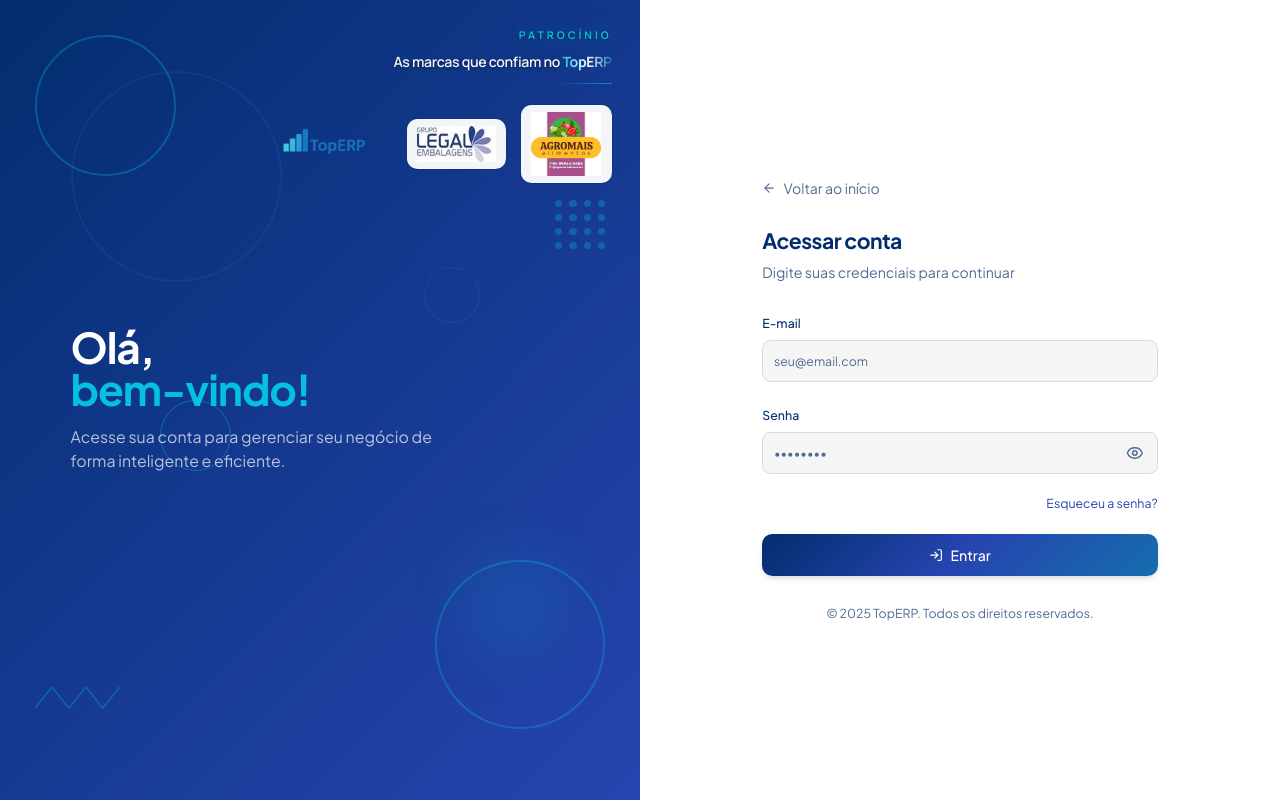
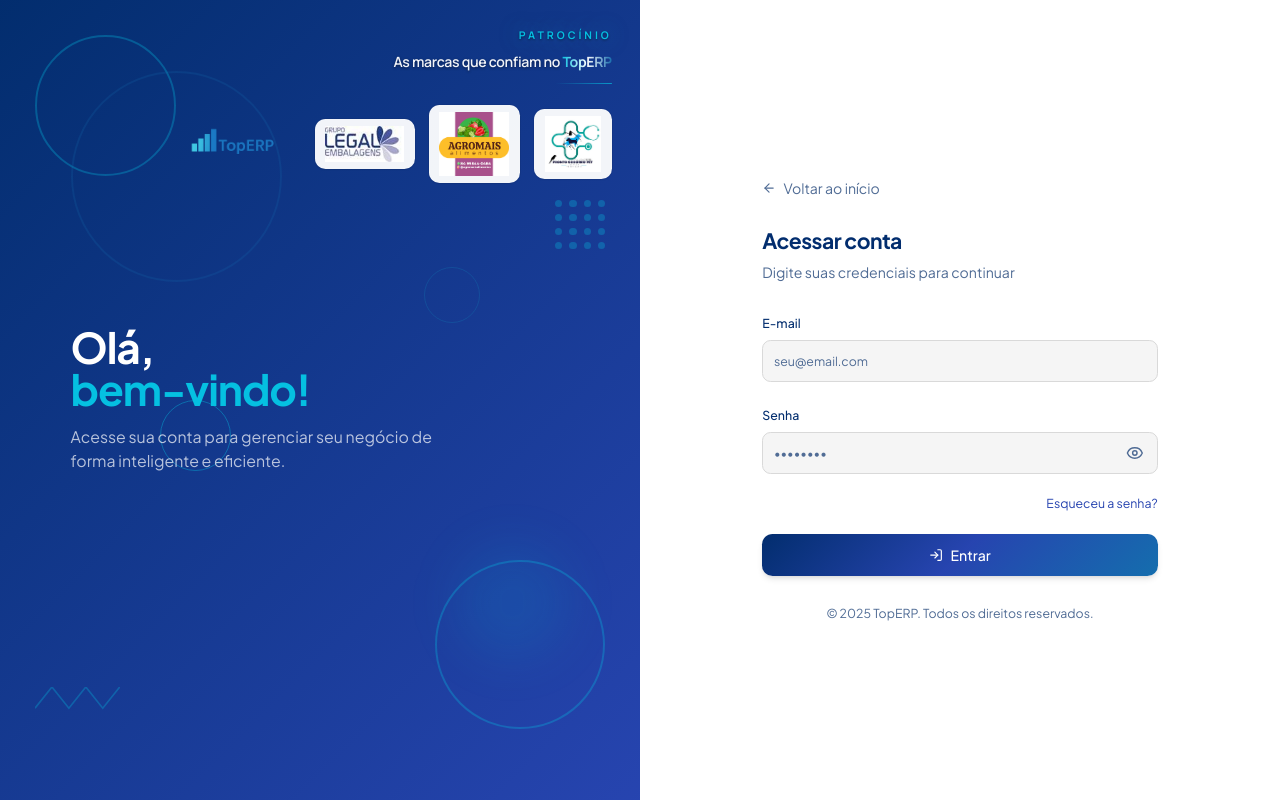
Before and after one commit to Sistem-ERP-freelancer/SistemaERP---Frontend, a React (Vite) app: page /login in a window 1280 px wide. Built offline with nearby package versions, Linux system fonts and the light colour scheme.

Commit message:
alterações na tela de login

```diff
--- a/src/pages/Login.tsx
+++ b/src/pages/Login.tsx
@@ -26,14 +26,22 @@ function LoginBrandLogos({
 
   const sponsors = [
     {
+      id: "grupo-legal",
       src: "/logo-patrocinador.png",
       alt: "Grupo Legal Embalagens",
       className: "h-9 md:h-10 w-auto max-w-[min(240px,55vw)] object-contain object-left",
     },
     {
+      id: "agromais",
       src: "/agromais_logo.jpg.jpeg",
       alt: "Agromais Alimentos",
       className: "h-14 sm:h-16 md:h-[4.5rem] w-auto max-w-[min(5.5rem,22vw)] object-contain object-center",
+    },
+    {
+      id: "clinica-pet",
+      src: encodeURI("/clínica pet.jpg"),
+      alt: "Pronto Socorro Pet - Clínica Veterinária",
+      className: "h-12 sm:h-14 md:h-16 w-auto max-w-[min(4.5rem,20vw)] object-contain object-center",
     },
   ];
 
@@ -41,7 +49,7 @@ function LoginBrandLogos({
     <div className={cn("flex flex-wrap items-center justify-end gap-3 md:gap-4", className)}>
       <TopERPLogo variant="landing" showText={false} />
       {sponsors.map((sponsor) => (
-        <div key={sponsor.src} className={sponsorCardClass}>
+        <div key={sponsor.id} className={sponsorCardClass}>
           <img src={sponsor.src} alt={sponsor.alt} className={sponsor.className} />
         </div>
       ))}
```
Also changed, not shown: public/clínica pet.jpg (added).
